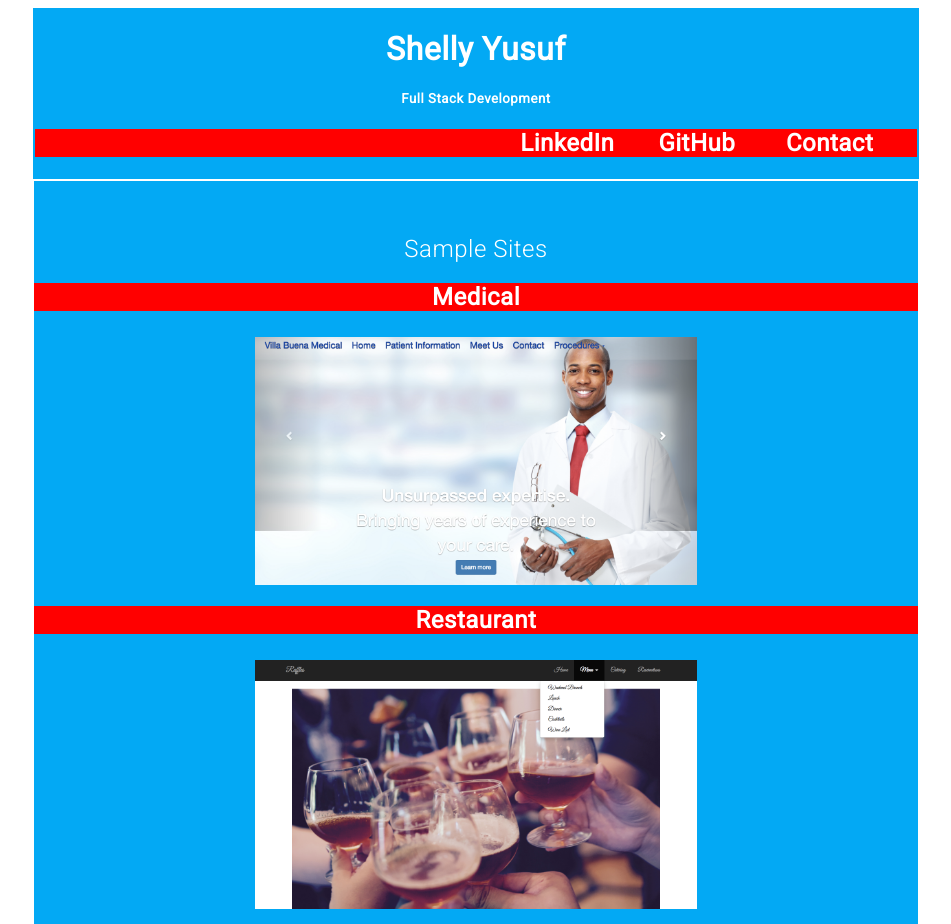
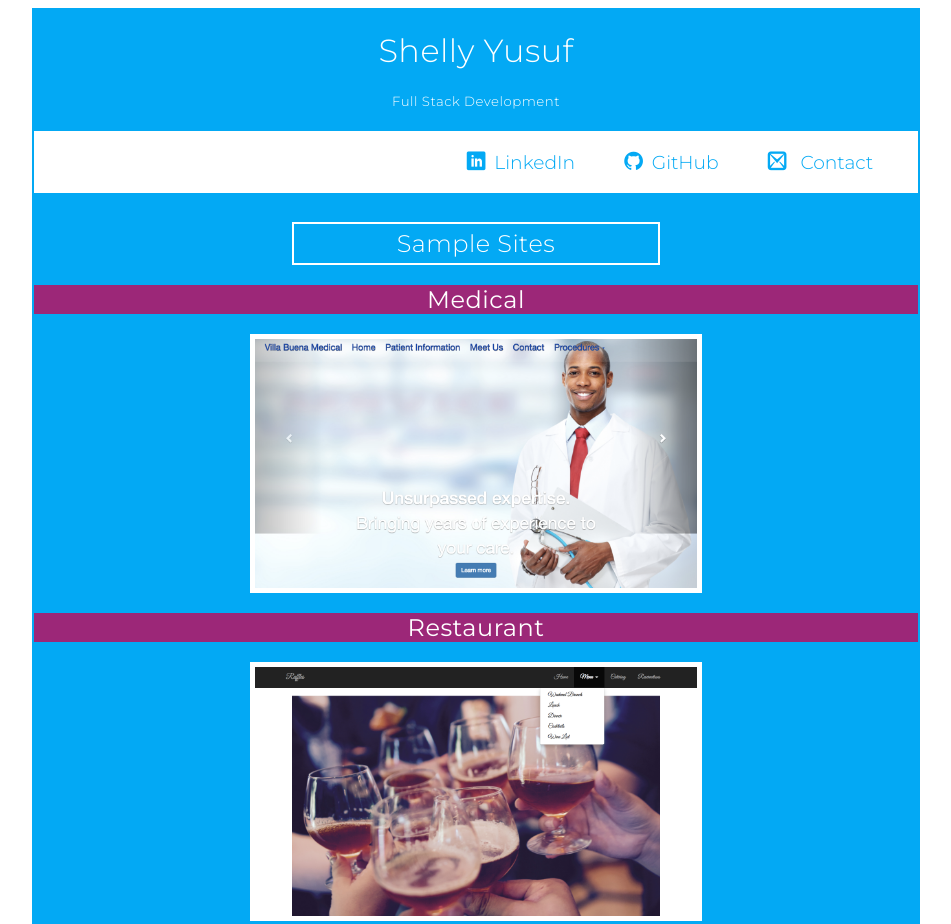
Before and after one commit to CWShelly/myPortfolio, a website: page app/index.html in a window 1280 px wide. Shown: the top 924 px of the page, without its empty margins (164-1115 px from the left). Drawn offline with Linux system fonts and the light colour scheme.

Commit message:
adding icons, adjusting css

```diff
--- /dev/null
+++ b/app/css/icomoon/style.css
@@ -0,0 +1,35 @@
+@font-face {
+  font-family: 'icomoon';
+  src:  url('../fonts/icomoon.eot?yn96pr');
+  src:  url('../fonts/icomoon.eot?yn96pr#iefix') format('embedded-opentype'),
+    url('../fonts/icomoon.ttf?yn96pr') format('truetype'),
+    url('../fonts/icomoon.woff?yn96pr') format('woff'),
+    url('../fonts/icomoon.svg?yn96pr#icomoon') format('svg');
+  font-weight: normal;
+  font-style: normal;
+}
+
+[class^="icon-"], [class*=" icon-"] {
+  /* use !important to prevent issues with browser extensions that change fonts */
+  font-family: 'icomoon' !important;
+  speak: none;
+  font-style: normal;
+  font-weight: normal;
+  font-variant: normal;
+  text-transform: none;
+  line-height: 1;
+
+  /* Better Font Rendering =========== */
+  -webkit-font-smoothing: antialiased;
+  -moz-osx-font-smoothing: grayscale;
+}
+
+.icon-mail2:before {
+  content: "\ea84";
+}
+.icon-github:before {
+  content: "\eab0";
+}
+.icon-linkedin:before {
+  content: "\eac9";
+}
--- a/app/css/style.css
+++ b/app/css/style.css
@@ -1,9 +1,16 @@
 body{
-  font-family: 'Roboto', sans-serif;
+  /*font-family: 'Roboto', sans-serif;*/
+  font-family: 'Montserrat', sans-serif;
 }
-
+.moon{
+  text-decoration: none;
+  padding-right: 1%;
+}
+/*img{
+  border: 2px solid black;
+}*/
 .header {
-  border: 1px solid #03a9f4;;
+  border: 2px solid #03a9f4;
   color: white;
   max-width: 100%;
   width:70%;
@@ -21,71 +28,87 @@ body{
 .nav{
       width: auto;
       height: auto;
-      background: red;
+      background: white;
+      border: 1px solid white;
+
 }
-.nav h2{
+.nav h3{
   text-align: right;
-  border: 1px solid #03a9f4;;
+  /*border: 1px solid #03a9f4;;*/
+    color: #03a9f4;
 }
 .navItem{
   padding-right: 5%;
   text-decoration: none;
+}
 
+.nav h3 a {
+      color: #03a9f4;
 }
 
 h1, h5, h2, li{
   text-align: center;
   letter-spacing: .5px;
 }
-
+h1, h5, .navItem{
+  font-weight: 300;
+}
 .about{
     letter-spacing: .5px;
     padding-left: 5%;
     padding-right: 5%;
     padding-top: 2%;
-    padding-bottom: 2%;
     font-weight: 300;
 }
 
 
 .contentContainer{
   background: #03a9f4;
-  border: 2px solid white;
+  border: 2px solid #03a9f4;
+  /*border: 1px solid white;*/
   color: white;
   width:70%;
   max-width: 100%;
   height: auto;
   margin: 0 auto;
+  padding-top: 2%;
 }
 
+.sampleContainer{
+/*margin: auto;*/
+/*margin-top: 5px;
+margin-bottom: 5px;*/
+/*border: 1px solid white;*/
 
+}
 .examples{
   height: auto;
   width:50%;
   margin: 0 auto;
   display: block;
-  padding-top: 5px;
-    border: 1px solid #03a9f4;;
-
+  padding: 5px;
+  background: white;
 }
 
 .contentTitle{
   width: auto;
-    height: auto;
   margin: 0 auto;
-    background: red;
-
 }
 
- .workContainer{
+.contentTitle h2{
+  background: #9c2778;
+  font-weight: 400;
+}
+
+ .sampleSites{
   color: white;
-  padding-top: 10px;
+  padding: 5px;
+  border: 2px solid white;
   width: 40%;
   margin: 0 auto;
   font-weight: 300;
-  margin-top: 5%
+ }
 
- }
 .footer{
   width:70%;
   max-width: 100%;
@@ -94,6 +117,9 @@ h1, h5, h2, li{
   background: #03a9f4;
   text-align: center;
   color: white;
+  border-left: 2px solid #03a9f4;
+  border-right: 2px solid #03a9f4;
+  border-top: 2px solid white;
 }
 
 @media (max-width: 768px){
@@ -110,7 +136,7 @@ h1, h5, h2, li{
   max-width: 100%;
 }
 
-.workContainer{
+.sampleSites{
   /*font-weight: normal;*/
   font-size: 1em;
   font-weight: 300;
--- a/app/index.html
+++ b/app/index.html
@@ -5,21 +5,22 @@
      <meta name="viewport" content="width=device-width, initial-scale=1">
   <title>sb portfolio</title>
   <link rel="stylesheet" href="css/style.css">
-  <link href="https://fonts.googleapis.com/css?family=Roboto:300, 400" rel="stylesheet">
+  <!-- <link href="https://fonts.googleapis.com/css?family=Roboto:300, 400" rel="stylesheet"> -->
+  <link href="https://fonts.googleapis.com/css?family=Montserrat:300,400,500" rel="stylesheet">
+  <link rel="stylesheet" href="css/icomoon/style.css">
 </head>
 <body>
 <div class="container">
   <div class="header">
     <h1>Shelly Yusuf</h1>
     <h5>Full Stack Development</h5>
-
-    <div class="nav"><h2><a class="navItem" href="#">LinkedIn</a><a href="#" class="navItem">GitHub</a>  <a class="navItem" href="#">Contact</a></h2></div>
+     <div class="nav"><h3><a href="#" class="moon icon-linkedin"></a><a class="navItem" href="#">LinkedIn</a> <a href="#" class="moon icon-github"></a><a href="#" class="navItem">GitHub</a> <a href="#" class="moon icon-mail2"></a> <a class="navItem" href="#">Contact</a></h3></div>
   </div>
 
 
   <div class="contentContainer">
 
-    <div><h2 class="workContainer">Sample Sites</h2></div>
+    <div class="sampleContainer"><h2 class="sampleSites">Sample Sites</h2></div>
 
     <div class="contentTitle"><h2>Medical</h2></div>
 
```
Also changed, not shown: app/css/fonts/icomoon.ttf (added), app/css/fonts/icomoon.woff (added), 2 other files. Lines whose indentation alone changed are shown as unchanged.
